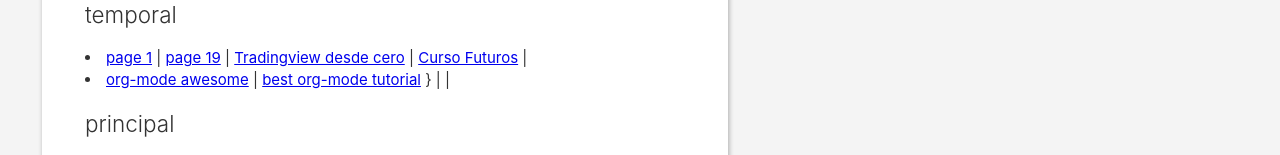
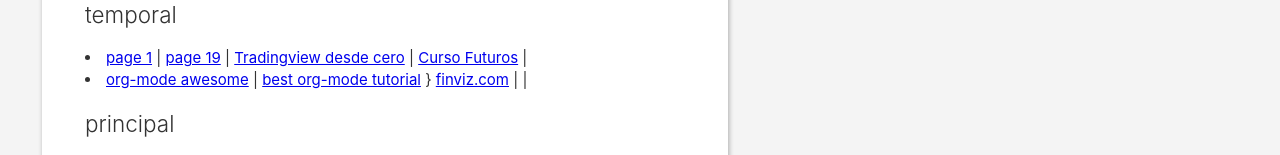
Before and after one commit to ichozxc/ichozxc.github.io, a plain HTML site: page index.html in a window 1280 px wide. Shown: the part 164-319 px from the top of the page. Drawn offline with Linux system fonts and the light colour scheme.

Commit message:
commit #348

```diff
--- a/index.html
+++ b/index.html
@@ -40,7 +40,7 @@
 
     <li> <a href="https://www.youtube.com/watch?v=fgizHHd7nOo">org-mode awesome</a> |
          <a href="https://www.google.com/search?q=best+org-mode+tutorial&oq=best+org-mode+tutorial&aqs=chrome..69i57.22791j0j4&sourceid=chrome&ie=UTF-8">best org-mode tutorial</a> }
-         <a href=""></a> |
+         <a href="https://www.finviz.com/">finviz.com</a> |
          <a href=""></a> |
     </li>
 
```
